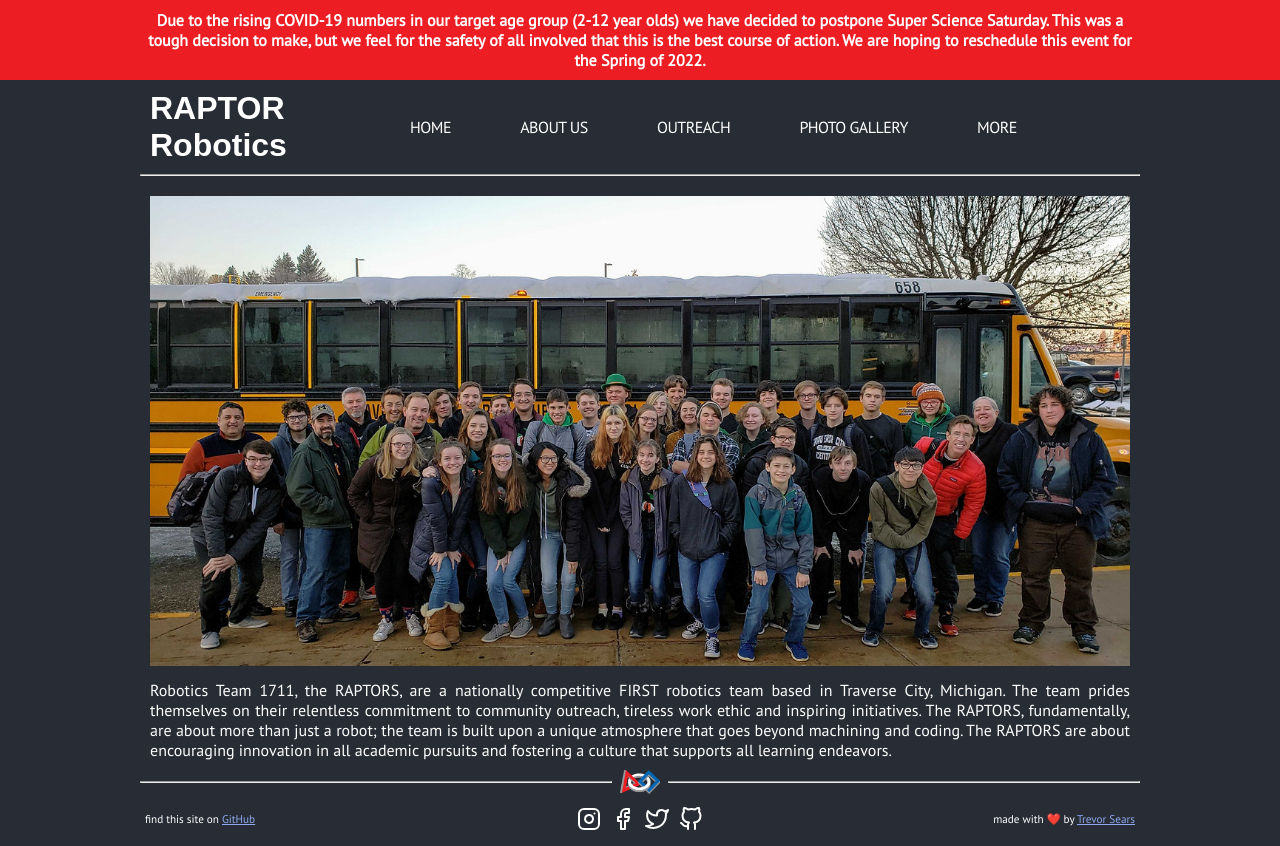
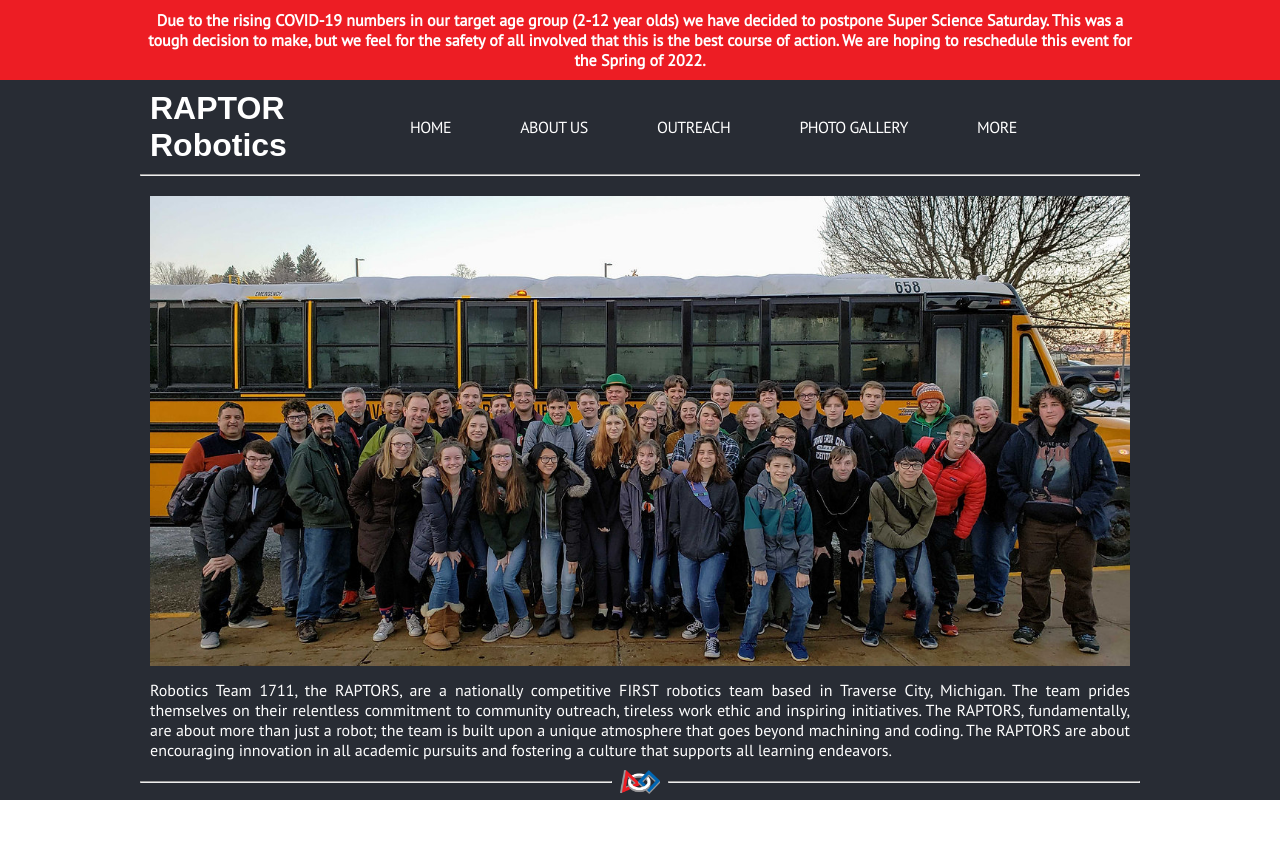
Before and after one commit to minigamerking/raptors1711.com, a React (Create React App) app: page / in a window 1280 px wide. After the commit the page ends 800 px from the top, so only its background shows below. Built offline with nearby package versions, Linux system fonts and the light colour scheme; a web font is replaced by a local one.

Commit message:
Fixed content overflow bug.

```diff
--- a/src/index.scss
+++ b/src/index.scss
@@ -23,6 +23,8 @@ html, body, #react-root {
 	font-family: "PT Sans", sans-serif;
 	font-size: 16px;
 
+	overflow: hidden;
+
 }
 
 #react-root {
--- a/src/react/elements/page.scss
+++ b/src/react/elements/page.scss
@@ -4,6 +4,7 @@
 
 	height: 100%;
 	padding: 0 20px;
+	overflow: scroll;
 
 	&.centered {
 
```
